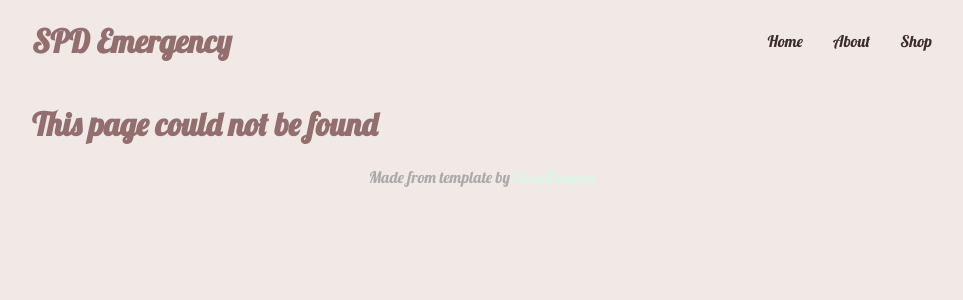
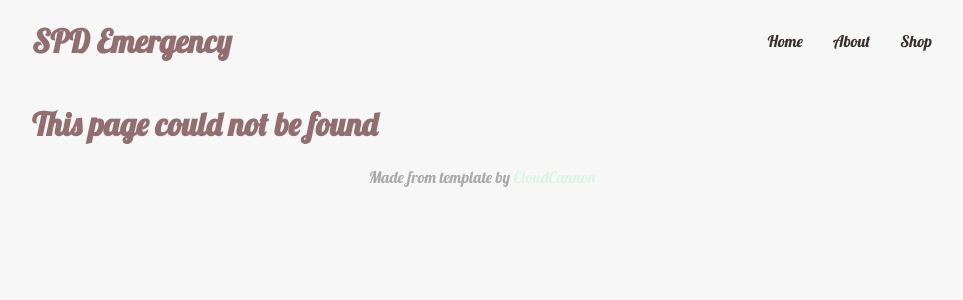
Before and after one commit to spdemergency/spdemergency.github.io, a Jekyll site: the page built from 404.html, in a window 1280 px wide. Shown: the top 300 px of the page, without its empty margins (158-1121 px from the left). Built offline with Jekyll 4.4.1, drawn with Linux system fonts in a browser that asks for light colours.

Commit message:
Update variables.scss

```diff
--- a/_sass/variables.scss
+++ b/_sass/variables.scss
@@ -4,7 +4,7 @@ $mid-point: "(min-width: 750px)";
 $desktop: "(min-width: 900px)";
 
 // Colors
-$background: #F1E9E5;
+$background: #F7F7F7;
 $color: #926E6F;
 $link-color: #DBF6E9;
 $offset: 30px;
```
